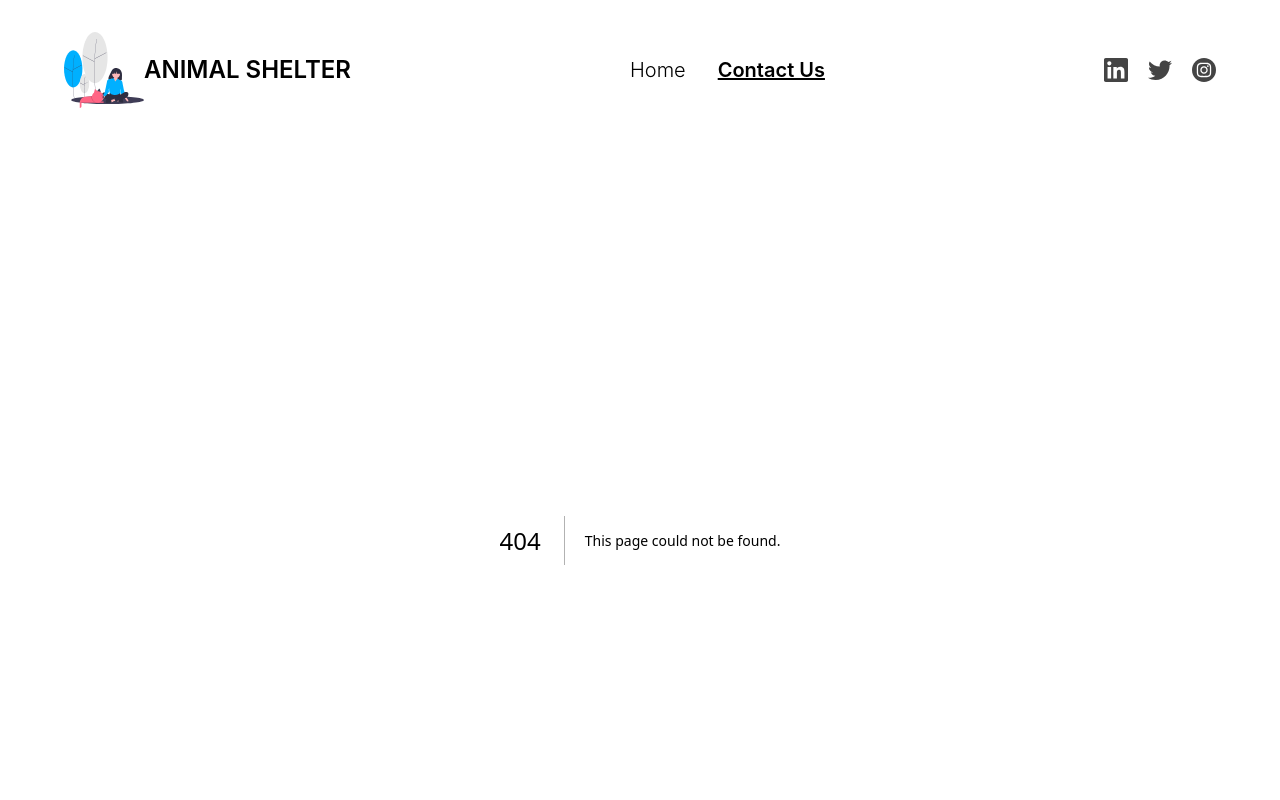
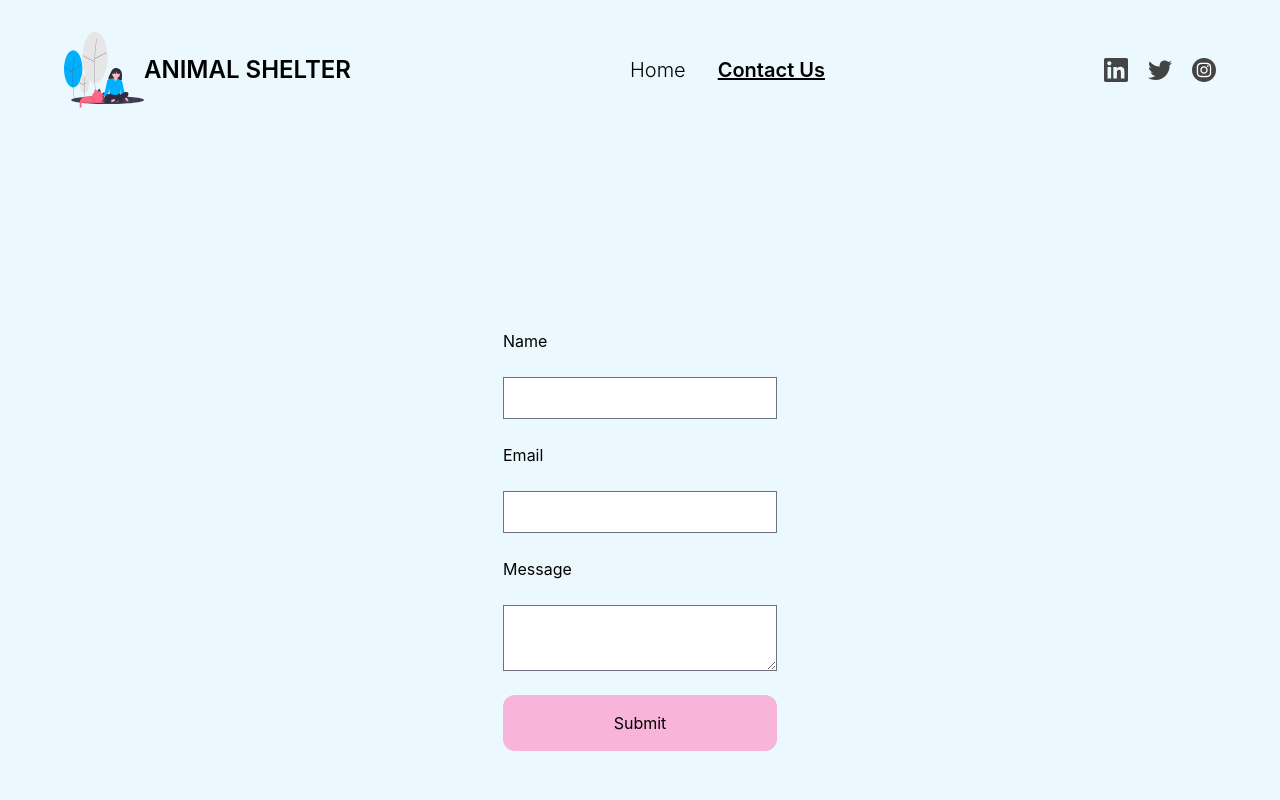
Before and after one commit to rishik-m/codeParva_shelter, a Next.js app: page /contact in a window 1280 px wide. Before the commit this address had no page. Shown: the top 800 px of the page. Built offline with nearby package versions, Linux system fonts and the light colour scheme.

Commit message:
Bonus: added contacct us page

```diff
--- /dev/null
+++ b/pages/contact/index.tsx
@@ -0,0 +1,43 @@
+import React from "react";
+
+function Index() {
+  // create a contact us page
+  // create a form with name, email, message
+  // create a submit button
+  // create a function to handle the submit button
+  // create a function to handle the form data
+
+  //store form data in local storage
+  const [formData, setFormData] = React.useState({
+    name: "",
+    email: "",
+    message: "",
+  });
+
+  const handleChange = (e: React.ChangeEvent<HTMLInputElement>) => {
+    setFormData({ ...formData, [e.target.name]: e.target.value });
+  };
+
+  const handleSubmit = (e: React.FormEvent<HTMLFormElement>) => {
+    e.preventDefault();
+    console.log(formData);
+  };
+
+  return (
+    <div className="h-[100vh] flex-col flex justify-center items-center">
+      <form className="flex flex-col gap-6" onSubmit={handleSubmit}>
+        <label htmlFor="name">Name</label>
+        <input type="text" name="name" onChange={handleChange} />
+        <label htmlFor="email">Email</label>
+        <input type="email" name="email" onChange={handleChange} />
+        <label htmlFor="message">Message</label>
+        <textarea name="message" onChange={(e) => handleChange} />
+        <button className="bg-pink-300 rounded-xl py-4 px-7" type="submit">
+          Submit
+        </button>
+      </form>
+    </div>
+  );
+}
+
+export default Index;
```
